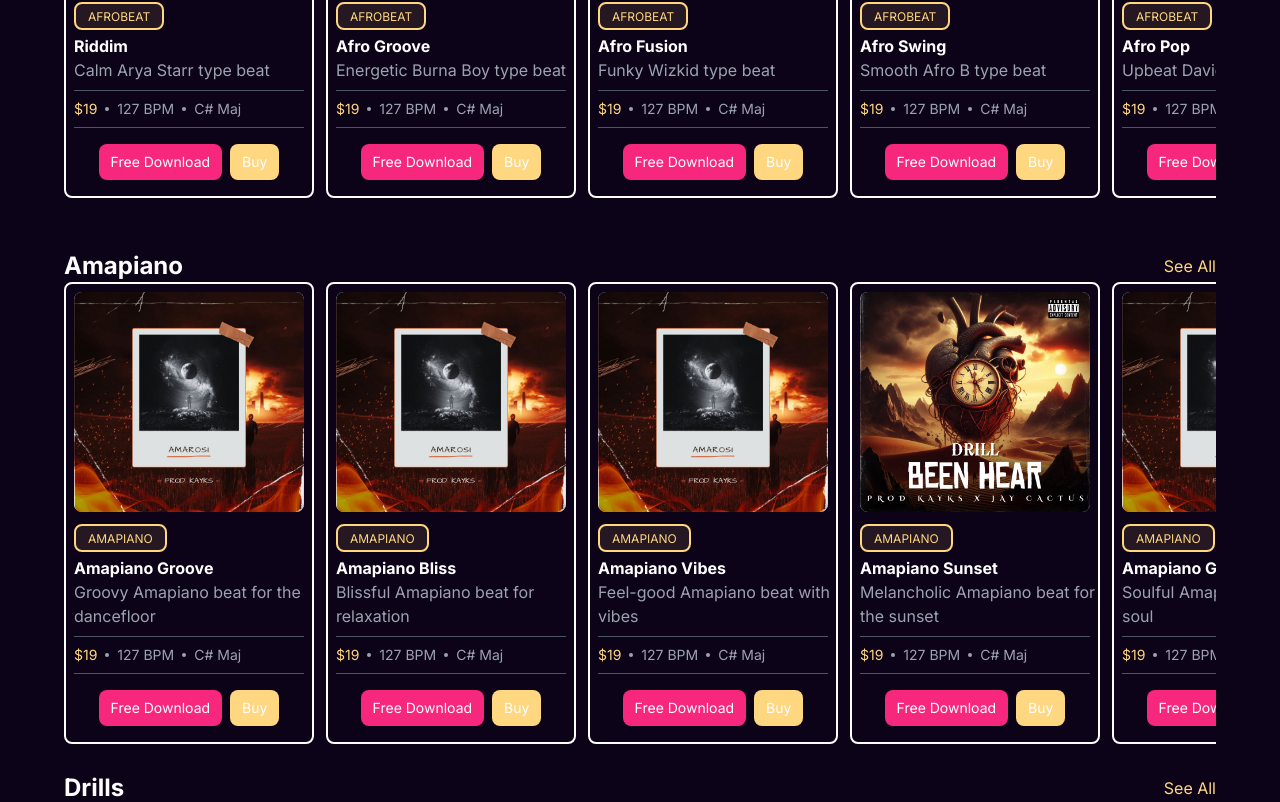
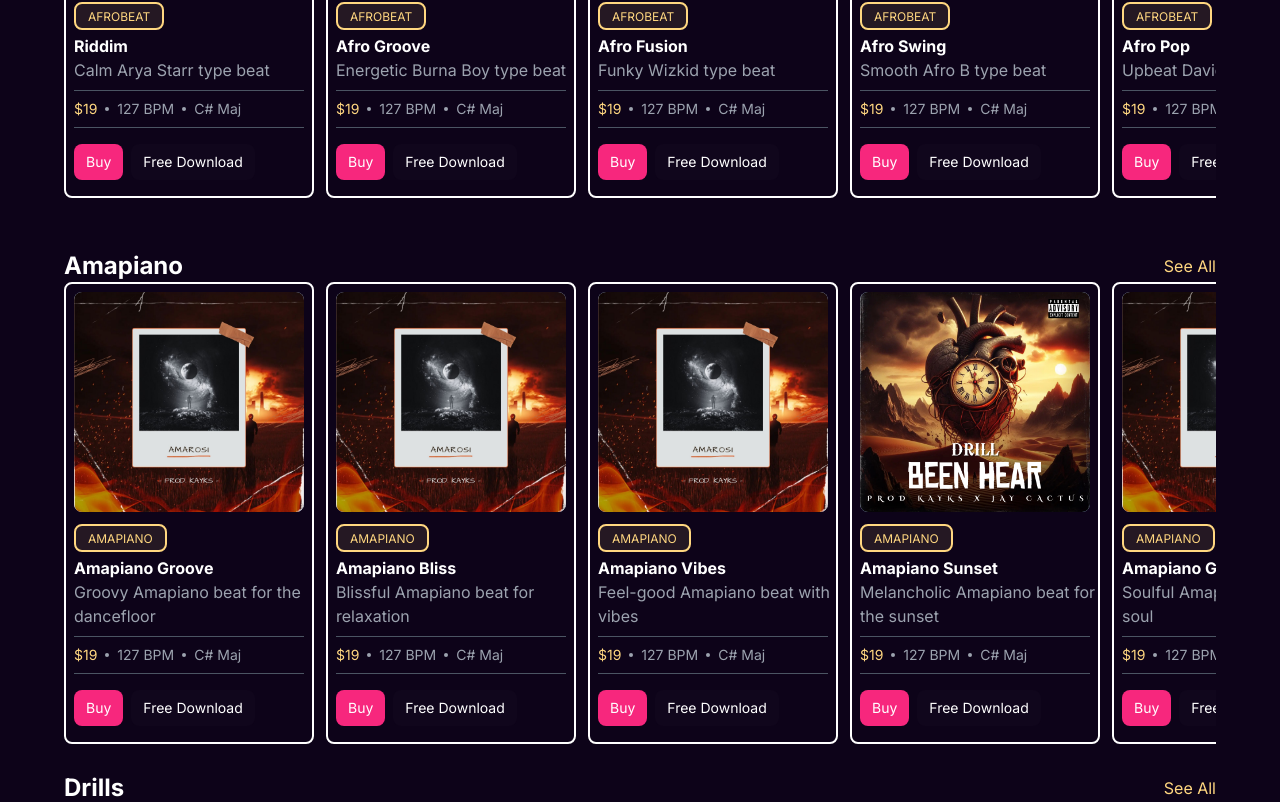
Before and after one commit to Okeke-Divine/Prod-Kayks, a Next.js app: page / in a window 1280 px wide. Shown: the part 1191-1993 px from the top of the page. Built offline with nearby package versions, Linux system fonts and the light colour scheme.

Commit message:
Updated the beat component

```diff
--- a/src/components/shared/BeatCard.jsx
+++ b/src/components/shared/BeatCard.jsx
@@ -52,9 +52,13 @@ export default function BeatCard({
         <div className="py-2">
           <Divider />
         </div>
-        <div className="flex flex-wrap gap-2 justify-center py-2">
-          <button className="bg-pink text-white py-2 px-3 text-sm rounded-lg cursor-pointer">Free Download</button>
-          <button className="bg-wood text-white py-2 px-3 text-sm rounded-lg cursor-pointer">Buy</button>
+        <div className="flex flex-wrap gap-2 py-2">
+          <button className="bg-pink text-white py-2 px-3 text-sm rounded-lg cursor-pointer">
+            Buy
+          </button>
+          <button className="bg-purple-dark-2 text-white py-2 px-3 text-sm rounded-lg cursor-pointer">
+            Free Download
+          </button>
         </div>
       </div>
     </>
```
